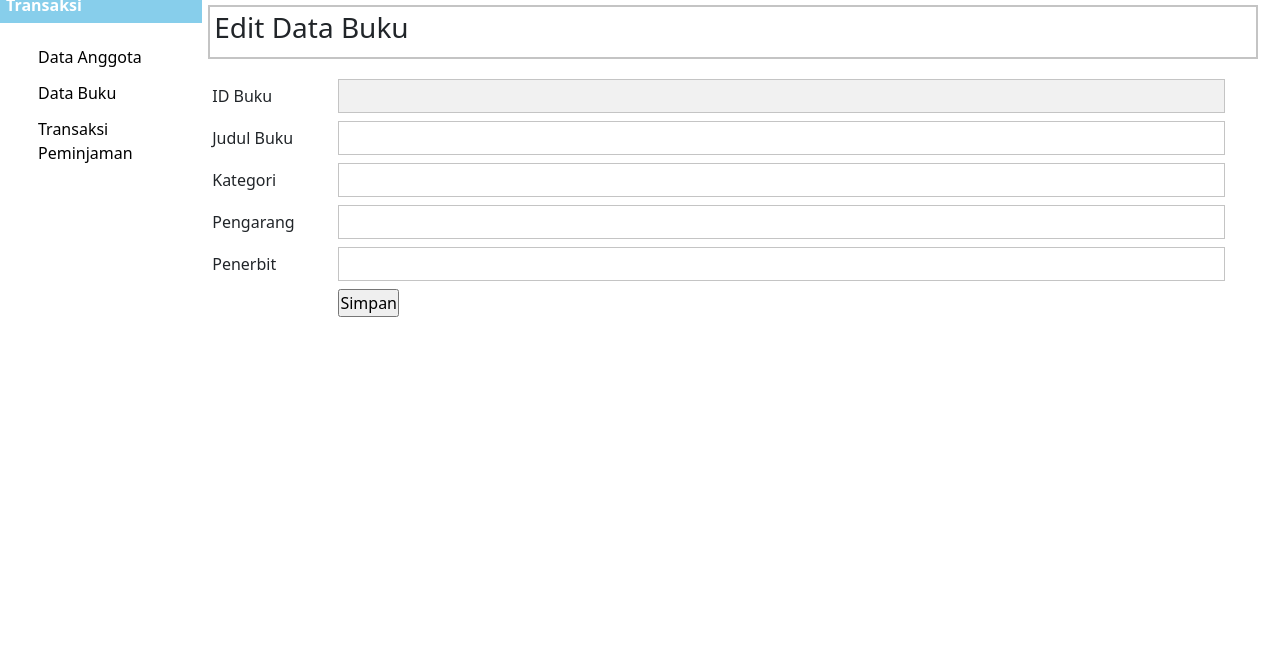
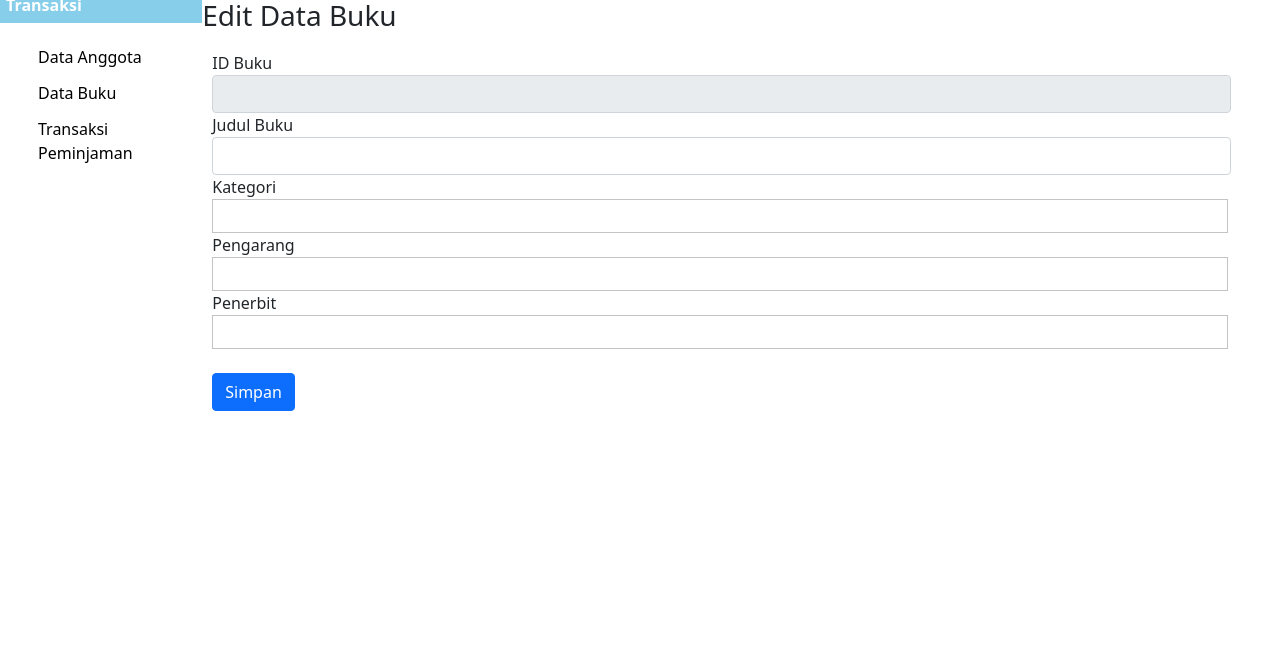
Before and after one commit to yovitamargaret/JWD_Yovita, a PHP site: page /index.php?p=buku-edit in a window 1280 px wide. Shown: the part 129-780 px from the top of the page. Run offline with PHP 8.4, Linux system fonts and the light colour scheme; data that the repository does not hold is empty; some libraries are stand-ins or nearby versions.

Commit message:
Update buku-edit.php

```diff
--- a/sipusJwd/pages/buku-edit.php
+++ b/sipusJwd/pages/buku-edit.php
@@ -4,35 +4,37 @@
 	$r_tampil_buku=mysqli_fetch_array($q_tampil_buku);
 
 ?>
-<div id="label-page"><h3>Edit Data Buku</h3></div>
+<div class="judul"><h3>Edit Data Buku</h3></div>
 <div id="content">
-	<form action="proses/buku-edit-proses.php" method="post">
-	<table id="tabel-input">
-		<tr>
-			<td class="label-formulir">ID Buku</td>
-			<td class="isian-formulir"><input type="text" name="id_buku" value="<?php echo $r_tampil_buku['idbuku']; ?>" readonly="readonly" class="isian-formulir isian-formulir-border warna-formulir-disabled"></td>
-		</tr>
-		<tr>
-			<td class="label-formulir">Judul Buku</td>
-			<td class="isian-formulir"><input type="text" name="judul_buku" id="judul_buku" value="<?php echo $r_tampil_buku['judulbuku']; ?>" class="isian-formulir isian-formulir-border"></td>
-		</tr>
-		<tr>
-			<td class="label-formulir">Kategori</td>
-			<td class="isian-formulir"><input type="text" name="kategori" id="kategori" value="<?php echo $r_tampil_buku['kategori']; ?>" class="isian-formulir isian-formulir-border"></td>
-		</tr>
-		<tr>
-			<td class="label-formulir">Pengarang</td>
-			<td class="isian-formulir"><input type="text" name="pengarang" id="pengarang" value="<?php echo $r_tampil_buku['pengarang']; ?>" class="isian-formulir isian-formulir-border"></td>
-		</tr>
-		<tr>
-			<td class="label-formulir">Penerbit</td>
-			<td class="isian-formulir"><input type="text" name="penerbit" id="penerbit" value="<?php echo $r_tampil_buku['penerbit']; ?>" class="isian-formulir isian-formulir-border"></td>
-		</tr>
-		<tr>
-			<td class="label-formulir"></td>
-			<td class="isian-formulir"><input type="submit" name="simpan" value="Simpan" id="tombol-simpan"></td>
-		</tr>
-	</table>
+	<form action="proses/buku-edit-proses.php" method="POST" onsubmit= "return validasi()">
+	<div class="form-group">
+		<label for="">ID Buku</label>
+		<input type="text" name="id_buku" class="form-control" value="<?php echo $r_tampil_buku['idbuku']; ?>" readonly>
+	</div>
+
+	<div class="form-group">
+		<label for="">Judul Buku</label>
+		<input type="text" name="judul_buku" id="judul_buku"class="form-control" value="<?php echo $r_tampil_buku['judulbuku']; ?>">
+	</div>
+
+	<div class="form-group">
+		<label for="">Kategori</label>
+		<input type="text" name="kategori" id="kategori" value="<?php echo $r_tampil_buku['kategori']; ?>" class="isian-formulir isian-formulir-border">
+	</div>
+
+	<div class="form-group">
+		<label for="">Pengarang</label>
+		<input type="text" name="pengarang" id="pengarang" value="<?php echo $r_tampil_buku['pengarang']; ?>" class="isian-formulir isian-formulir-border">
+	</div>
+
+	<div class="form-group">
+		<label for="">Penerbit</label>
+		<input type="text" name="penerbit" id="penerbit" value="<?php echo $r_tampil_buku['penerbit']; ?>" class="isian-formulir isian-formulir-border">
+	</div>
+	<br>
+	<div>
+	<input type="submit" name="simpan" value="Simpan" class="btn btn-primary">
+</div>
 	</form>
 </div>
 
@@ -43,30 +45,29 @@
 		pengarang = document.getElementById("pengarang");
 		penerbit = document.getElementById("penerbit");
 
-	if (judul_buku.value == '') {
+	if (judul_buku.value == ''  ) {
 		alert('Mohon isi data dengan lengkap !');
 		judul_buku.focus();
 			return false;
 		}
-	}
 
 	if (kategori.value == '') {
 		alert('Mohon isi data dengan lengkap !');
 		kategori.focus();
 			return false;
 		}
-	}if (pengarang.value == '') {
+	if (pengarang.value == '') {
 		alert('Mohon isi data dengan lengkap !');
 		pengarang.focus();
 			return false;
 		}
-	}if (penerbit.value == '') {
+	if (penerbit.value == '') {
 		alert('Mohon isi data dengan lengkap !');
 		penerbit.focus();
 			return false;
 		}
-	}
 
+}
 
 
 </script>
```
